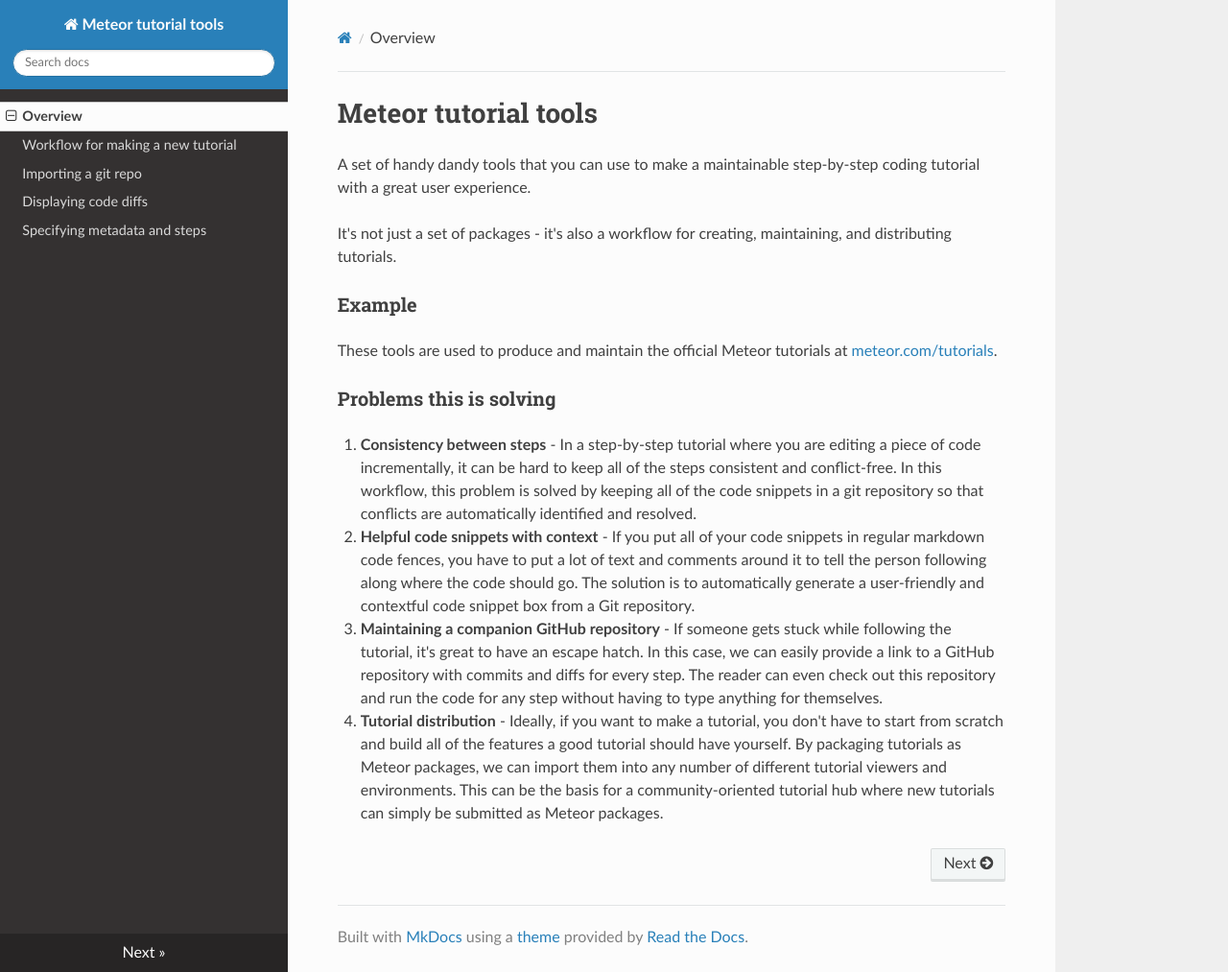
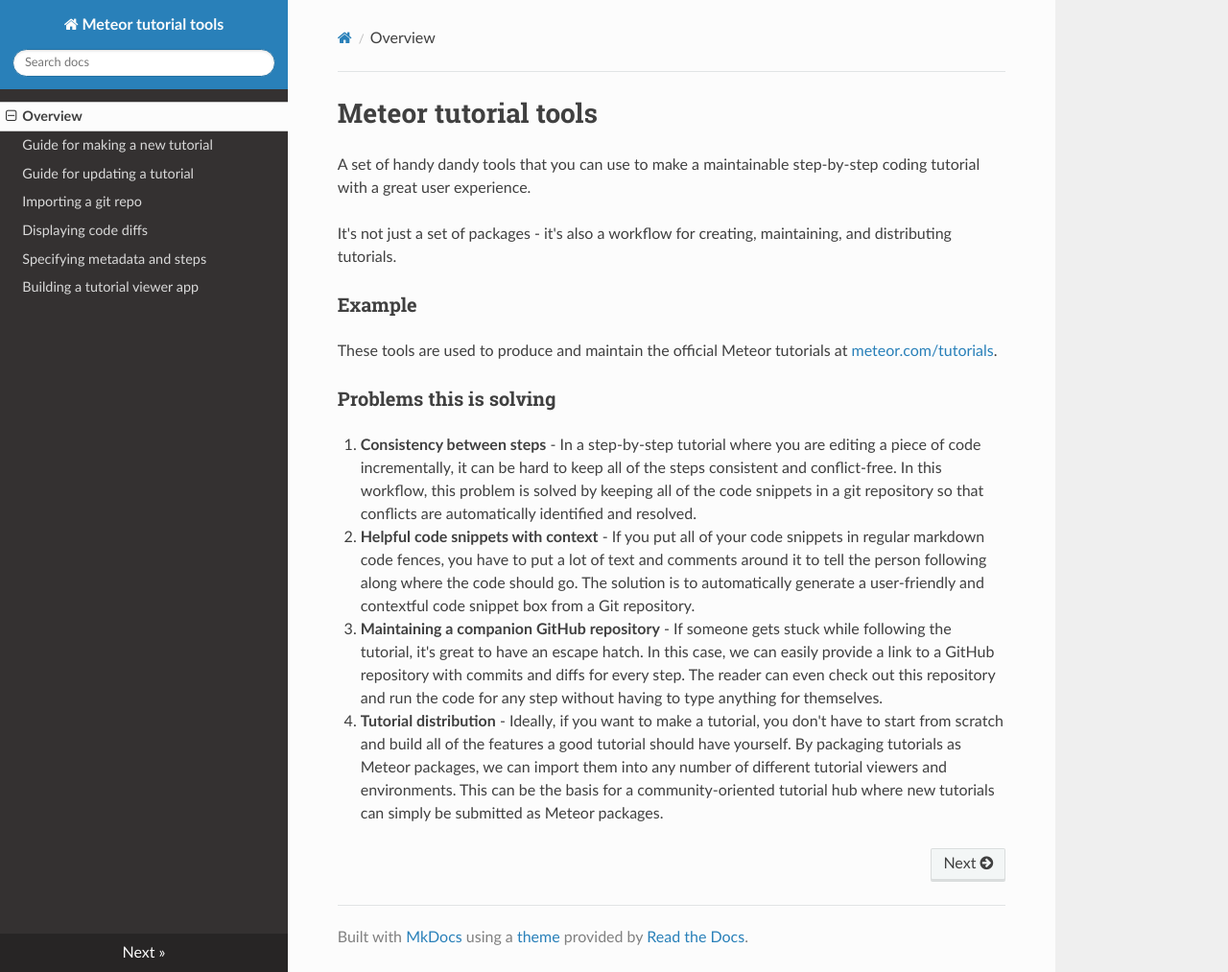
Before and after one commit to meteor/tutorial-tools, an MkDocs documentation site: the page built from docs/index.md, in a window 1280 px wide and 1013 px high. Shown: the whole window at 96% size. Built offline with MkDocs 1.6.1, drawn with Linux system fonts in a browser that asks for light colours; nearby versions of some CDN libraries; old or Windows-style settings are respelled for this version of MkDocs.

Commit message:
Add more placeholder docs

```diff
--- a/mkdocs.yml
+++ b/mkdocs.yml
@@ -2,7 +2,9 @@ site_name: Meteor tutorial tools
 theme: readthedocs
 pages:
 - Overview: index.md
-- Workflow for making a new tutorial: new-tutorial.md
+- Guide for making a new tutorial: new-tutorial.md
+- Guide for updating a tutorial: update-tutorial.md
 - Importing a git repo: tutorial-step-diff-compiler.md
 - Displaying code diffs: tutorial-diff-box.md
 - Specifying metadata and steps: tutorial-registry.md
+- Building a tutorial viewer app: tutorial-viewer.md
```
Also changed, not shown: docs/tutorial-viewer.md (added, +39 -0 lines), docs/update-tutorial.md (added, +3 -0 lines).
